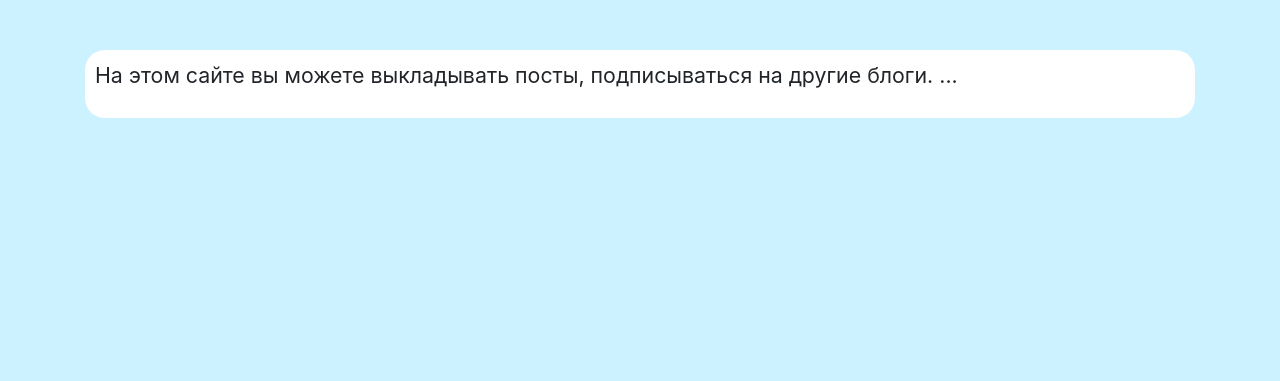
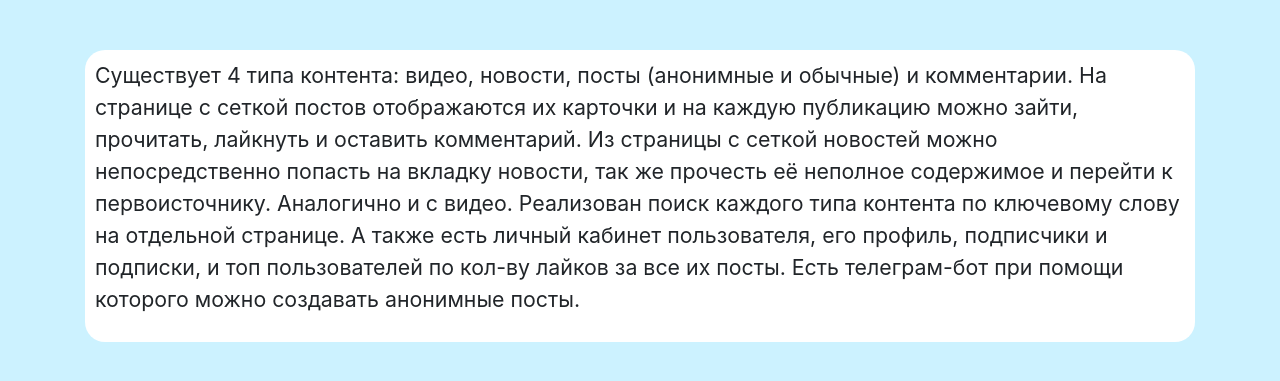
Before and after one commit to pro100kamil/web_project, a Flask app: page /about in a window 1280 px wide. Shown: the part 126-507 px from the top of the page. Run offline with Flask 2, Linux system fonts and the light colour scheme.

Commit message:
добавил презентацию и записку

```diff
--- a/data/config.py
+++ b/data/config.py
@@ -4,4 +4,4 @@ VK_PASSWORD = ''
 TG_TOKEN = '1773431202:AAEQ-JoWlUCJ1OjR8kFBWd44PJWUSdYQ_Fk'
 NEWS_API_KEY = '5f80be67653d478e82094179730f4798'
 SITE = 'http://blog1kamil1emil.herokuapp.com'
-# SITE = 'http://http://127.0.0.1:5000/'  # локальный запуск
+# SITE = 'http://127.0.0.1:5000/'  # локальный запуск
--- a/templates/about.html
+++ b/templates/about.html
@@ -1,7 +1,17 @@
 {% extends "base.html" %}
 
 {% block content %}
-    <div style="background-color: white; border-radius: 20px; padding: 10px 10px;">
-<p style="font-size: 16pt;">На этом сайте вы можете выкладывать посты, подписываться на другие блоги.
-    ...</p></div>
+<div style="background-color: white; border-radius: 20px; padding: 10px 10px;">
+    <p style="font-size: 16pt;">Существует 4 типа контента: видео, новости,
+        посты (анонимные и обычные) и комментарии. На странице с сеткой постов
+        отображаются их карточки и на каждую публикацию можно зайти, прочитать,
+        лайкнуть и оставить комментарий. Из страницы с сеткой новостей можно
+        непосредственно попасть на вкладку новости, так же прочесть её неполное
+        содержимое и перейти к первоисточнику. Аналогично и с видео. Реализован
+        поиск каждого типа контента по ключевому слову на отдельной странице. А
+        также есть личный кабинет пользователя, его профиль, подписчики и
+        подписки, и топ пользователей по кол-ву лайков за все их посты.
+        Есть телеграм-бот при помощи которого можно создавать анонимные посты.
+    </p>
+</div>
 {% endblock %}
--- a/templates/api_description.html
+++ b/templates/api_description.html
@@ -1,5 +1,7 @@
 {% extends "base.html" %}
 
 {% block content %}
-<p>Здесь будет описание апи</p>
+<div style="background-color: white; border-radius: 20px; padding: 10px 10px;">
+    <p style="font-size: 16pt;">Здесь будет описание апи</p>
+</div>
 {% endblock %}
```
Also changed, not shown: 2 other files.
